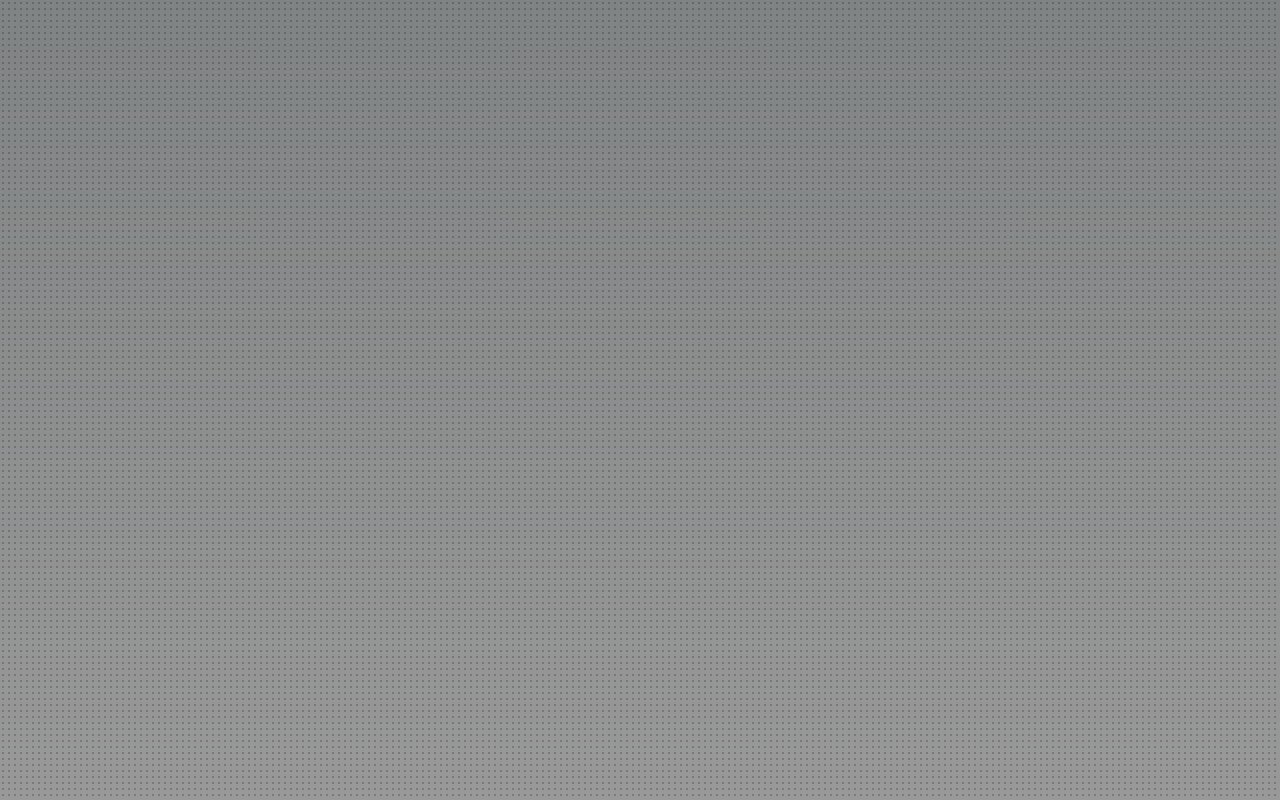
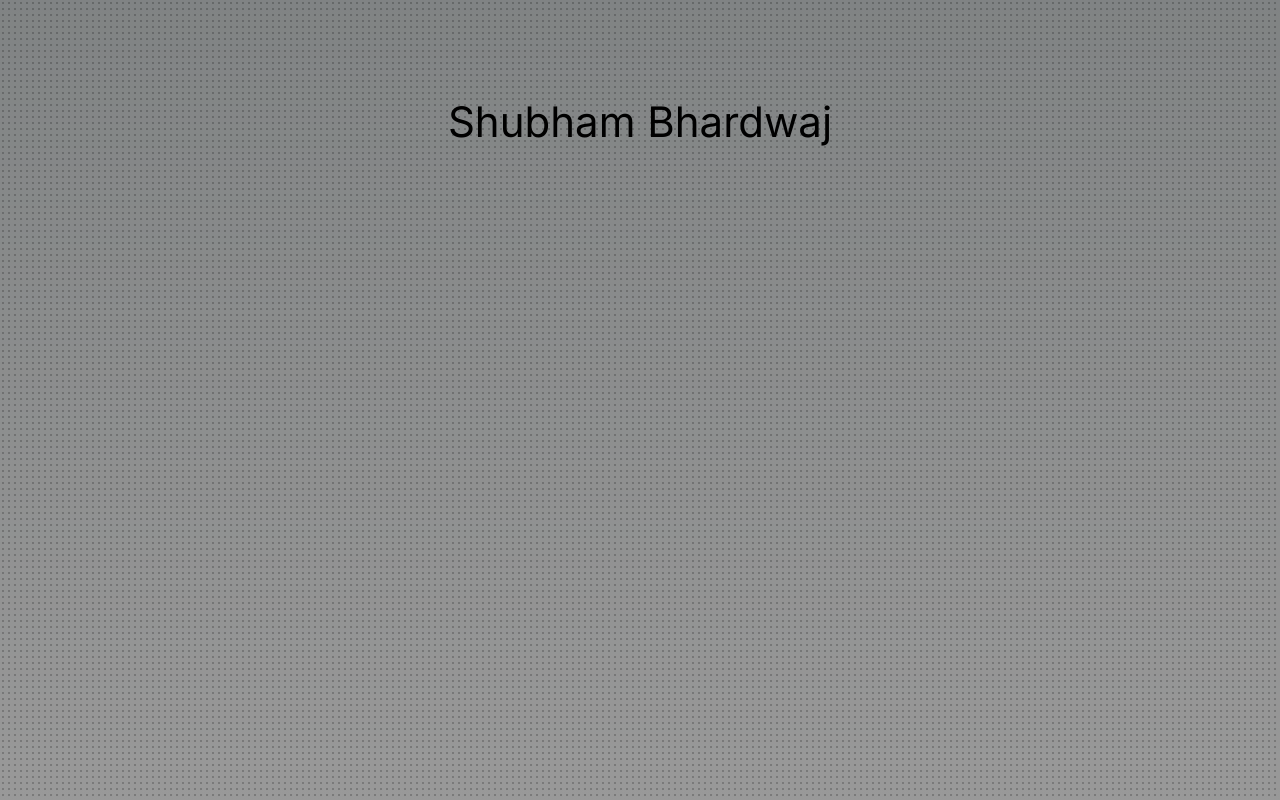
Before and after one commit to shubhambhardwaj07/Project-Me, a Next.js app: page / in a window 1280 px wide. Built offline with nearby package versions, Linux system fonts and the light colour scheme.

Commit message:
initial layout background

```diff
--- a/src/app/page.js
+++ b/src/app/page.js
@@ -5,6 +5,7 @@ export default function Home() {
   return (
     <main className={styles.shubhMe}>
       <div className={styles.imageOverlayHp}></div>
+      <div className={styles.pageHeading}>Shubham Bhardwaj</div>
     </main>
   );
 }
--- a/src/app/page.module.scss
+++ b/src/app/page.module.scss
@@ -5,6 +5,9 @@
   align-items: center;
   padding: 6rem;
   min-height: 100vh;
+  .pageHeading {
+    font-size: 42px;
+  }
 }
 .imageOverlayHp {
   position: absolute;
```
